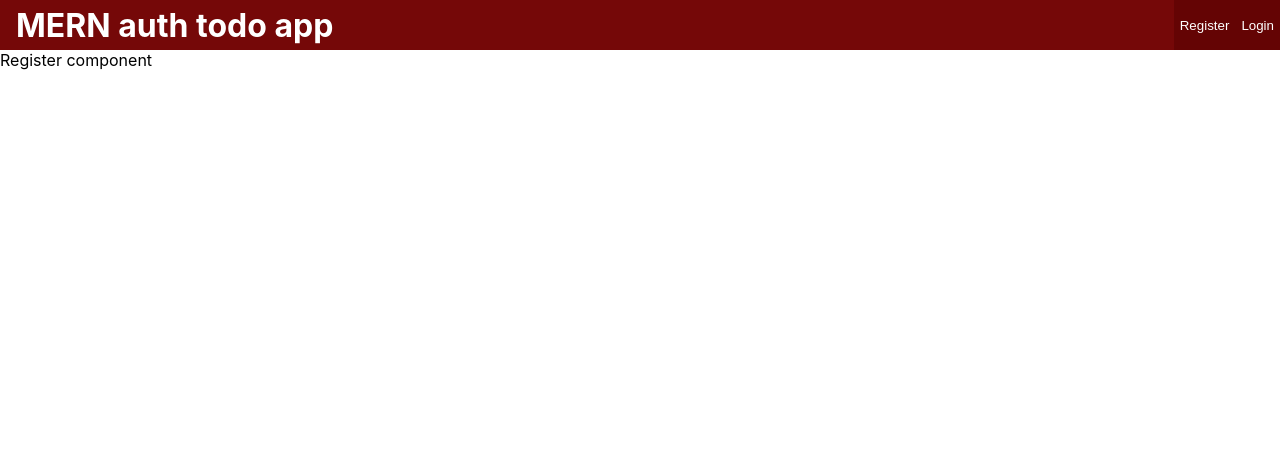
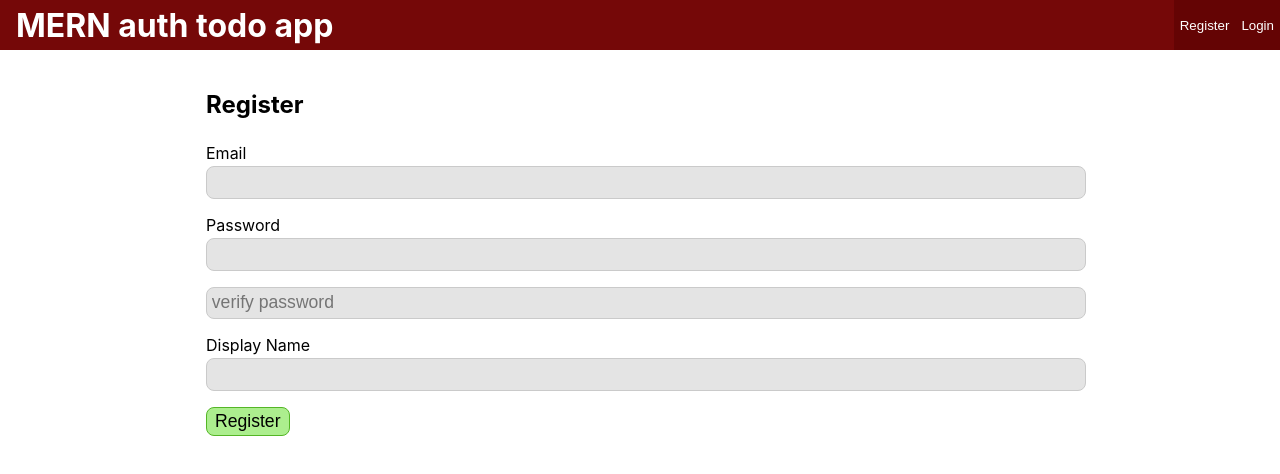
Before and after one commit to bushbass/mern-auth-devistry-frontend, a React (Create React App) app: page /register in a window 1280 px wide. Shown: the top 474 px of the page. Built offline with nearby package versions, Linux system fonts and the light colour scheme; no server answers.

Commit message:
finished video 6

```diff
--- a/package.json
+++ b/package.json
@@ -3,10 +3,11 @@
   "version": "0.1.0",
   "private": true,
   "dependencies": {
+    "axios": "^0.20.0",
     "react": "^16.8.6",
     "react-dom": "^16.8.6",
     "react-router-dom": "^5.2.0",
-    "react-scripts": "3.0.1",
+    "react-scripts": "^3.4.3",
     "styled-components": "^4.3.2"
   },
   "scripts": {
--- a/src/App.css
+++ b/src/App.css
@@ -55,6 +55,50 @@ nav button {
 nav button:hover {
   background-color: rgb(179, 23, 23);
 }
+
+.page {
+  padding: 1rem;
+}
+
+.form label,
+.form input {
+  display: block;
+}
+.form input {
+  margin-bottom: 1rem;
+}
+.form label {
+  margin-bottom: 0.2rem;
+}
+.form input[type='text'],
+.form input[type='email'],
+.form input[type='password'] {
+  width: 100%;
+  font-size: 1.1rem;
+  padding: 0.3rem;
+  border: 1px solid #cacaca;
+  background-color: #e4e4e4;
+  border-radius: 8px;
+}
+.form input:focus {
+  outline: none;
+  border: 1px solid rgb(64, 64, 238);
+  box-shadow: inset 0px 0px 5px rgba(64, 64, 238, 0.5);
+}
+
+.form input[type='submit'] {
+  border: 1px solid #54b626;
+  background-color: #acee8e;
+  padding: 0.2rem 0.5rem;
+  font-size: 1.1rem;
+  border-radius: 8px;
+}
+
+.container {
+  max-width: 900px;
+  margin: 0 auto;
+}
+
 @media screen and (max-width: 550px) {
   header .title {
     font-size: 1.2rem;
--- a/src/App.js
+++ b/src/App.js
@@ -1,20 +1,53 @@
-import React from 'react';
+import React, { useState, useEffect } from 'react';
+import Axios from 'axios';
 import './App.css';
 import { BrowserRouter, Switch, Route } from 'react-router-dom';
 import Home from './components/pages/Home';
 import Login from './components/auth/Login';
 import Register from './components/auth/Register';
 import Header from './components/layout/Header';
+import UserContext from './context/UserContext';
 
 function App() {
+  const [userData, setUserData] = useState({
+    token: undefined,
+    user: undefined,
+  });
+
+  useEffect(() => {
+    const checkLoggedIn = async () => {
+      let token = localStorage.getItem('auth-token');
+      if (token === null) {
+        localStorage.setItem('auth-token', '');
+        token = '';
+      }
+      const tokenResponse = await Axios.post(
+        'http://localhost:5000/users/tokenIsValid',
+        null,
+        { headers: { 'x-auth-token': token } }
+      );
+      if (tokenResponse.data) {
+        const userResponse = await Axios.get('http://localhost:5000/users', {
+          headers: { 'x-auth-token': token },
+        });
+        setUserData({ token, user: userResponse.data });
+      }
+    };
+    checkLoggedIn();
+  }, []);
+
   return (
     <BrowserRouter>
+      <UserContext.Provider value={{ userData, setUserData }}>
         <Header />
+        <div className='container'>
           <Switch>
             <Route exact path='/' component={Home} />
             <Route path='/login' component={Login} />
             <Route path='/register' component={Register} />
           </Switch>
+        </div>
+      </UserContext.Provider>
     </BrowserRouter>
   );
 }
--- a/src/components/auth/AuthOptions.js
+++ b/src/components/auth/AuthOptions.js
@@ -1,15 +1,32 @@
-import React from 'react';
+import React, { useContext } from 'react';
 import { useHistory } from 'react-router-dom';
+import UserContext from '../../context/UserContext';
 
 function AuthOptions() {
+  const { userData, setUserData } = useContext(UserContext);
+
   const history = useHistory();
 
   const register = () => history.push('/register');
   const login = () => history.push('/login');
+  const logout = () => {
+    setUserData({
+      token: undefined,
+      user: undefined,
+    });
+    localStorage.setItem('auth-token', '');
+  };
+
   return (
     <nav>
-      <button onClick={register}>Register</button>
-      <button onClick={login}>Login</button>
+      {userData.user ? (
+        <button onClick={logout}>Log out</button>
+      ) : (
+        <>
+          <button onClick={register}>Register</button>
+          <button onClick={login}>Login</button>
+        </>
+      )}
     </nav>
   );
 }
--- a/src/components/auth/Login.jsx
+++ b/src/components/auth/Login.jsx
@@ -1,7 +1,53 @@
-import React from 'react';
+import React, { useState, useContext } from 'react';
+import Axios from 'axios';
+import UserContext from '../../context/UserContext';
+import { useHistory } from 'react-router-dom';
 
 function Login() {
-  return <div>login component</div>;
+  const [email, setEmail] = useState();
+  const [password, setPassword] = useState();
+
+  const { setUserData } = useContext(UserContext);
+  const history = useHistory();
+
+  const submit = async (e) => {
+    e.preventDefault();
+    const loginUser = { email, password };
+    await Axios.post('http://localhost:5000/users/login', loginUser);
+    const loginResponse = await Axios.post(
+      'http://localhost:5000/users/login',
+      { email, password }
+    );
+    setUserData({
+      token: loginResponse.data.token,
+      user: loginResponse.data.user,
+    });
+    localStorage.setItem('auth-token', loginResponse.data.token);
+    history.push('/');
+  };
+
+  return (
+    <div className='page'>
+      <h2>Login</h2>
+      <form className='form' onSubmit={submit}>
+        <label htmlFor='login-email'>Email</label>
+        <input
+          id='login-email'
+          type='email'
+          onChange={(e) => setEmail(e.target.value)}
+        />
+
+        <label htmlFor='login-password'>Password</label>
+        <input
+          id='login-password'
+          type='password'
+          onChange={(e) => setPassword(e.target.value)}
+        />
+
+        <input type='submit' value='Login' />
+      </form>
+    </div>
+  );
 }
 
 export default Login;
--- a/src/components/auth/Register.jsx
+++ b/src/components/auth/Register.jsx
@@ -1,7 +1,67 @@
-import React from 'react';
+import React, { useState, useContext } from 'react';
+import Axios from 'axios';
+import UserContext from '../../context/UserContext';
+import { useHistory } from 'react-router-dom';
 
 function Register() {
-  return <div>Register component</div>;
+  const [email, setEmail] = useState();
+  const [password, setPassword] = useState();
+  const [passwordCheck, setPasswordCheck] = useState();
+  const [displayName, setDisplayName] = useState();
+
+  const { setUserData } = useContext(UserContext);
+  const history = useHistory();
+
+  const submit = async (e) => {
+    e.preventDefault();
+    const newUser = { email, password, passwordCheck, displayName };
+    await Axios.post('http://localhost:5000/users/register', newUser);
+    const loginResponse = await Axios.post(
+      'http://localhost:5000/users/login',
+      { email, password }
+    );
+    setUserData({
+      token: loginResponse.data.token,
+      user: loginResponse.data.user,
+    });
+    localStorage.setItem('auth-token', loginResponse.data.token);
+    history.push('/');
+  };
+
+  return (
+    <div className='page'>
+      <h2>Register</h2>
+      <form className='form' onSubmit={submit}>
+        <label htmlFor='register-email'>Email</label>
+        <input
+          id='register-email'
+          type='email'
+          onChange={(e) => setEmail(e.target.value)}
+        />
+
+        <label htmlFor='register-password'>Password</label>
+        <input
+          id='register-password'
+          type='password'
+          onChange={(e) => setPassword(e.target.value)}
+        />
+
+        <input
+          id='register-password'
+          type='password'
+          placeholder='verify password'
+          onChange={(e) => setPasswordCheck(e.target.value)}
+        />
+        <label htmlFor='register-display-name'>Display Name</label>
+        <input
+          id='register-display-name'
+          type='text'
+          onChange={(e) => setDisplayName(e.target.value)}
+        />
+        <input type='submit' value='Register' />
+      </form>
+    </div>
+  );
 }
 
 export default Register;
--- a/src/components/pages/Home.jsx
+++ b/src/components/pages/Home.jsx
@@ -1,7 +1,7 @@
 import React from 'react';
 
 function Home() {
-  return <div>Home component</div>;
+  return <div className='page'>Home component</div>;
 }
 
 export default Home;
--- /dev/null
+++ b/src/context/UserContext.js
@@ -0,0 +1,3 @@
+import { createContext } from 'react';
+
+export default createContext(null);
```
Also changed, not shown: src/logo.svg (deleted), 1 other file (tests, documents, lock files or other folders). Lines whose indentation alone changed are shown as unchanged.
